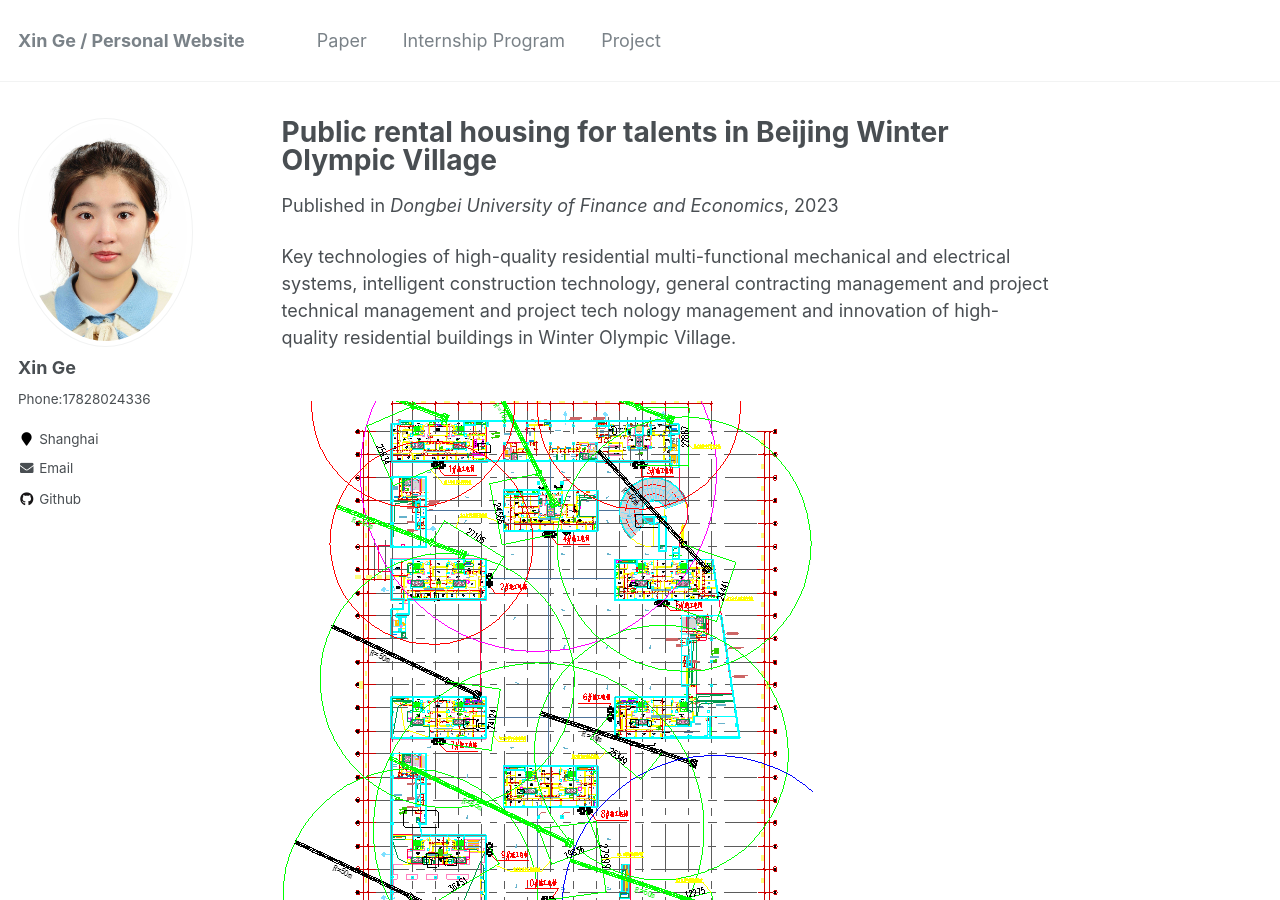
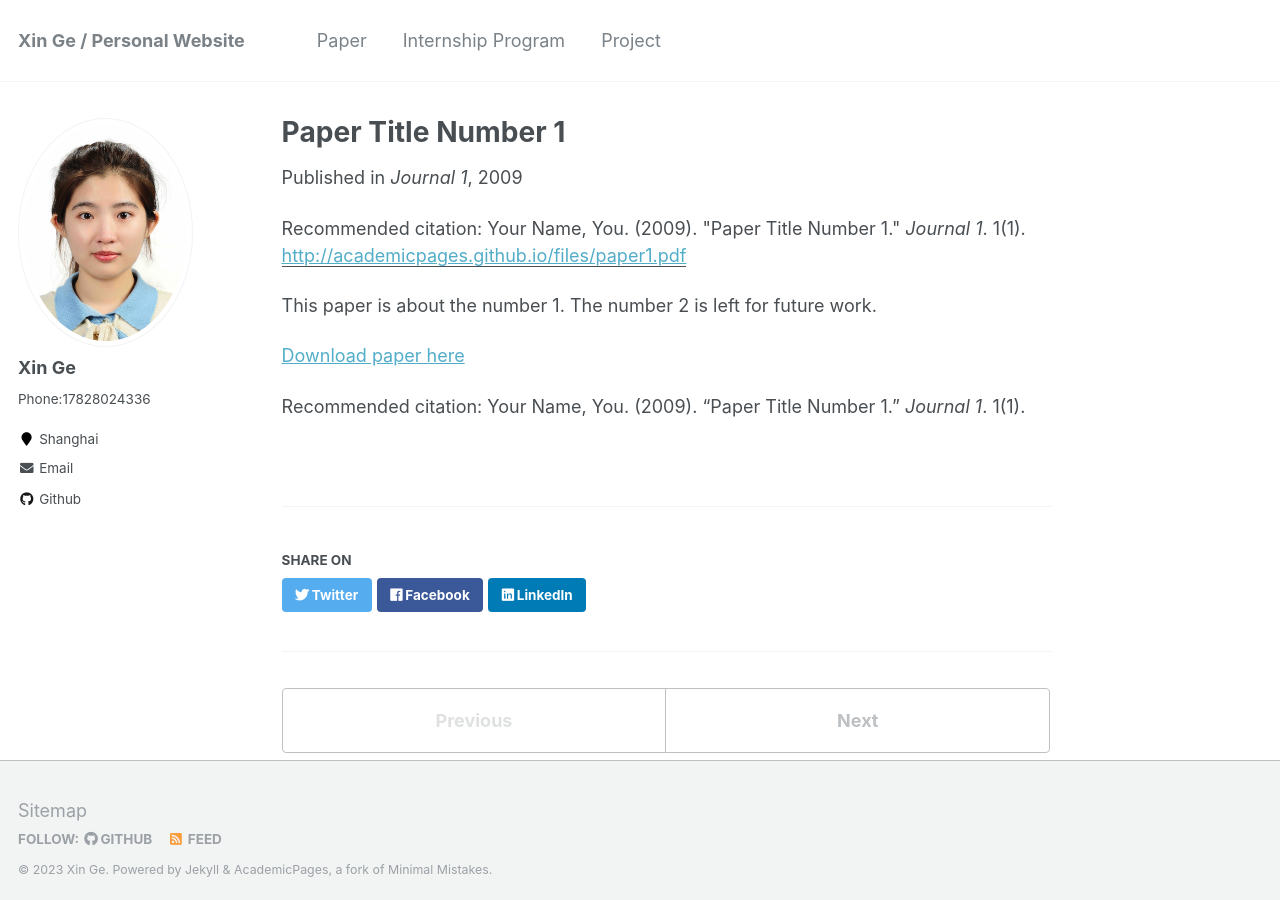
Before and after one commit to Esther0630/Esther0630.github.io, a Jekyll site: the page built from _publications/2009-10-01-paper-title-number-1.md, in a window 1280 px wide and 900 px high. Built offline with Jekyll 4.4.1, drawn with Linux system fonts in a browser that asks for light colours.

Commit message:
Add files via upload

```diff
--- a/_publications/2009-10-01-paper-title-number-1.md
+++ b/_publications/2009-10-01-paper-title-number-1.md
@@ -1,14 +1,15 @@
 ---
-title: "Public rental housing for talents in Beijing Winter Olympic Village"
-collection: Publications
+title: "Paper Title Number 1"
+collection: publications
 permalink: /publication/2009-10-01-paper-title-number-1
-excerpt: 'Explore the future rental users and market of public rental housing, make targeted innovative build ing analysis, update
-and add smart products in the Internet environment and innovative applications.'
-date: 2023-03-18
-venue: 'Dongbei University of Finance and Economics'
+excerpt: 'This paper is about the number 1. The number 2 is left for future work.'
+date: 2009-10-01
+venue: 'Journal 1'
+paperurl: 'http://academicpages.github.io/files/paper1.pdf'
+citation: 'Your Name, You. (2009). &quot;Paper Title Number 1.&quot; <i>Journal 1</i>. 1(1).'
 ---
-Key technologies of high-quality residential multi-functional mechanical and electrical systems, intelligent construction technology,
-general contracting management and project technical management and project tech nology management and innovation of high-quality
-residential buildings in Winter Olympic Village.
+This paper is about the number 1. The number 2 is left for future work.
 
-<br/><img src='/images/dongao11.png'><br/><img src='/images/dongao22.png'><br/><img src='/images/dongao33.png'><br/><img src='/images/dongao44.png'><br/><img src='/images/dongao55.png'>
+[Download paper here](http://academicpages.github.io/files/paper1.pdf)
+
+Recommended citation: Your Name, You. (2009). "Paper Title Number 1." <i>Journal 1</i>. 1(1).
```
